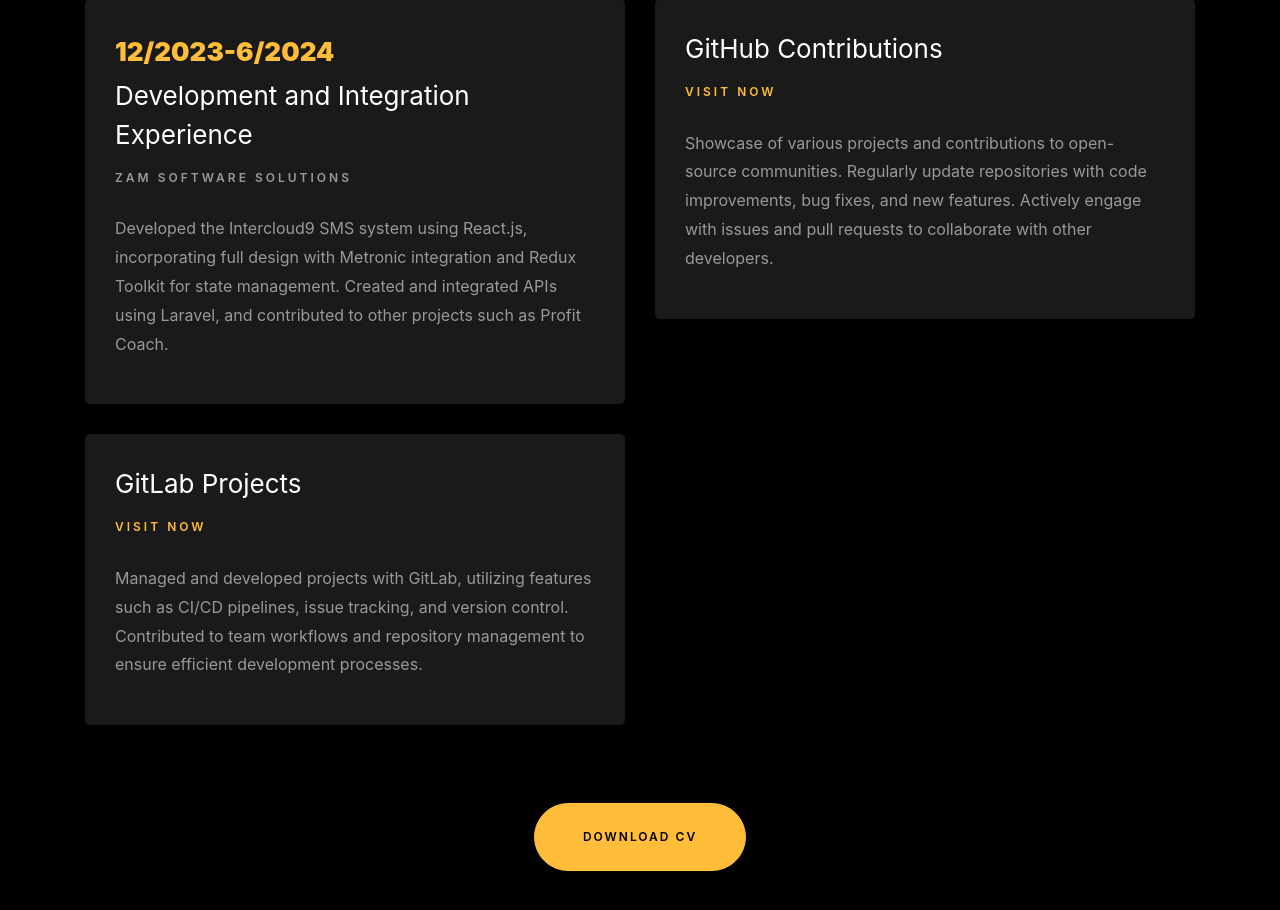
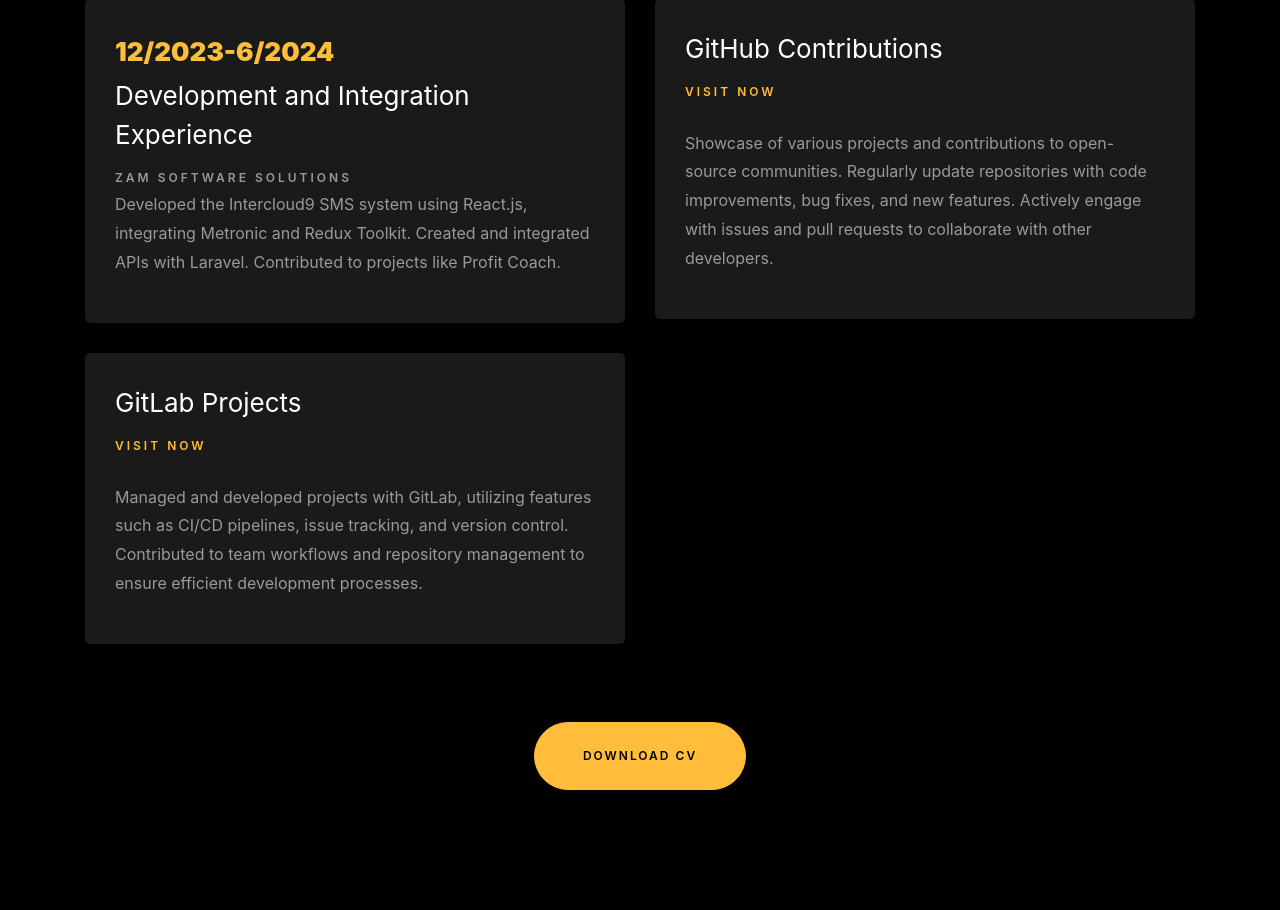
Before and after one commit to khalil72/our-portfolio, a React (Create React App) app: page / in a window 1280 px wide. Shown: the part 2254-3164 px from the top of the page. Built offline with nearby package versions, Linux system fonts and the light colour scheme.

Commit message:
portfolio change

```diff
--- a/src/component/Resume/index.jsx
+++ b/src/component/Resume/index.jsx
@@ -42,7 +42,8 @@
                     <span className="date">12/2023-6/2024</span>
                     <h2>Development and Integration Experience</h2>
                     <span className="position">Zam Software Solutions</span>
-                    <p className="mt-4"> Developed the Intercloud9 SMS system using React.js, incorporating full design with Metronic integration and Redux Toolkit for state management. Created and integrated APIs using Laravel, and contributed to other projects such as Profit Coach.</p>
+                    <p>Developed the Intercloud9 SMS system using React.js, integrating Metronic and Redux Toolkit. Created and integrated APIs with Laravel. Contributed to projects like Profit Coach.</p>
+                    {/* <p className="mt-4"> Developed the Intercloud9 SMS system using React.js, incorporating full design with Metronic integration and Redux Toolkit for state management. Created and integrated APIs using Laravel, and contributed to other projects such as Profit Coach.</p> */}
                 </div>
             </div>
 
```
